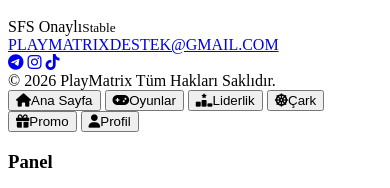
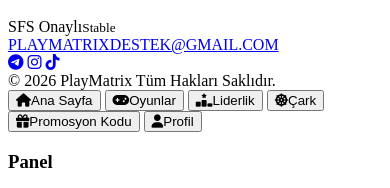
Before and after one commit to o6emirv2/ZentraStoreProYonlendirme, a website with bundled scripts: page index.html in a window 390 px wide. Shown: the part 8512-8700 px from the top of the page. Built offline with nearby package versions, Linux system fonts and the light colour scheme.

Commit message:
Add files via upload

```diff
--- a/index.html
+++ b/index.html
@@ -351,7 +351,7 @@
     <button class="mobile-tab" data-mobile-link="#games"><i class="fa-solid fa-gamepad"></i><span>Oyunlar</span></button>
     <button class="mobile-tab" data-mobile-link="#leaderboard"><i class="fa-solid fa-ranking-star"></i><span>Liderlik</span></button>
     <button class="mobile-tab" data-mobile-action="wheel"><i class="fa-solid fa-dharmachakra"></i><span>Çark</span></button>
-    <button class="mobile-tab" data-mobile-action="promo"><i class="fa-solid fa-gift"></i><span>Promo</span></button>
+    <button class="mobile-tab" data-mobile-action="promo"><i class="fa-solid fa-gift"></i><span>Promosyon Kodu</span></button>
     <button class="mobile-tab" data-mobile-action="profile"><i class="fa-solid fa-user"></i><span>Profil</span></button>
   </nav>
 
```
